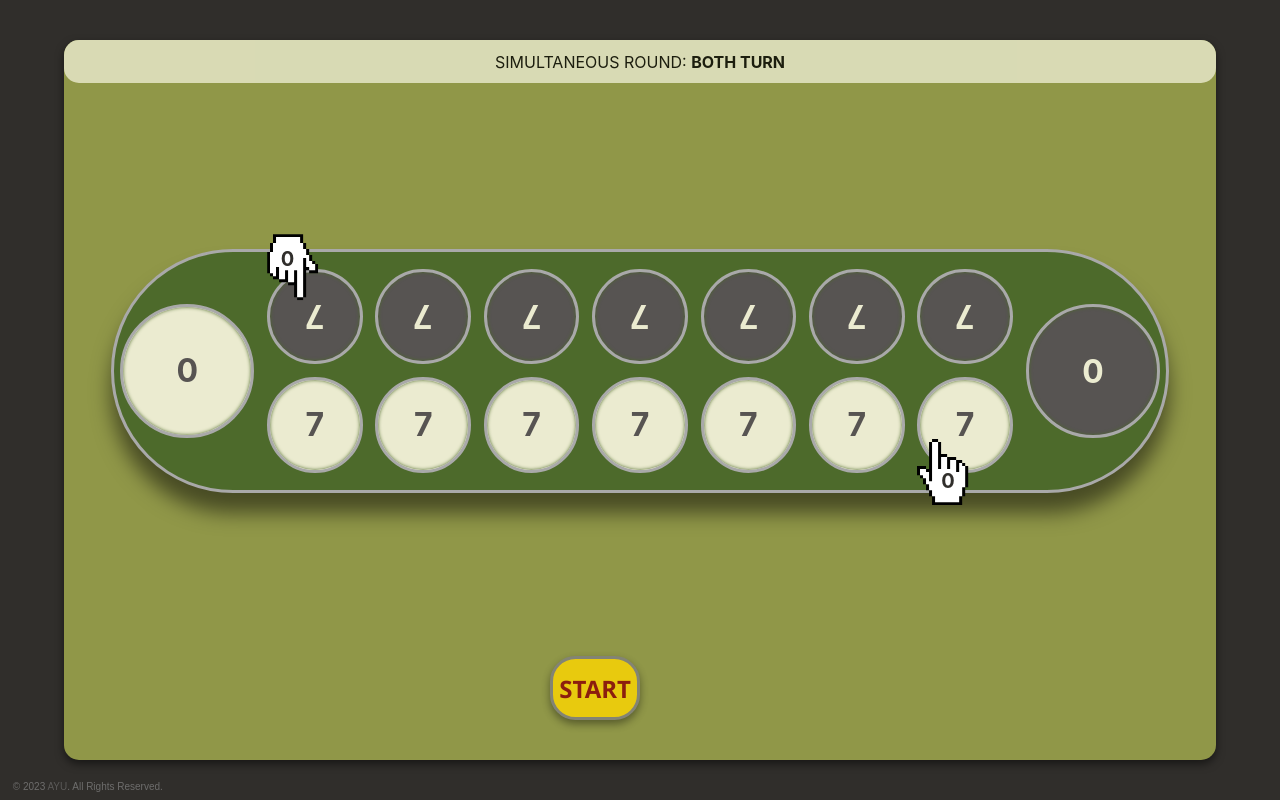
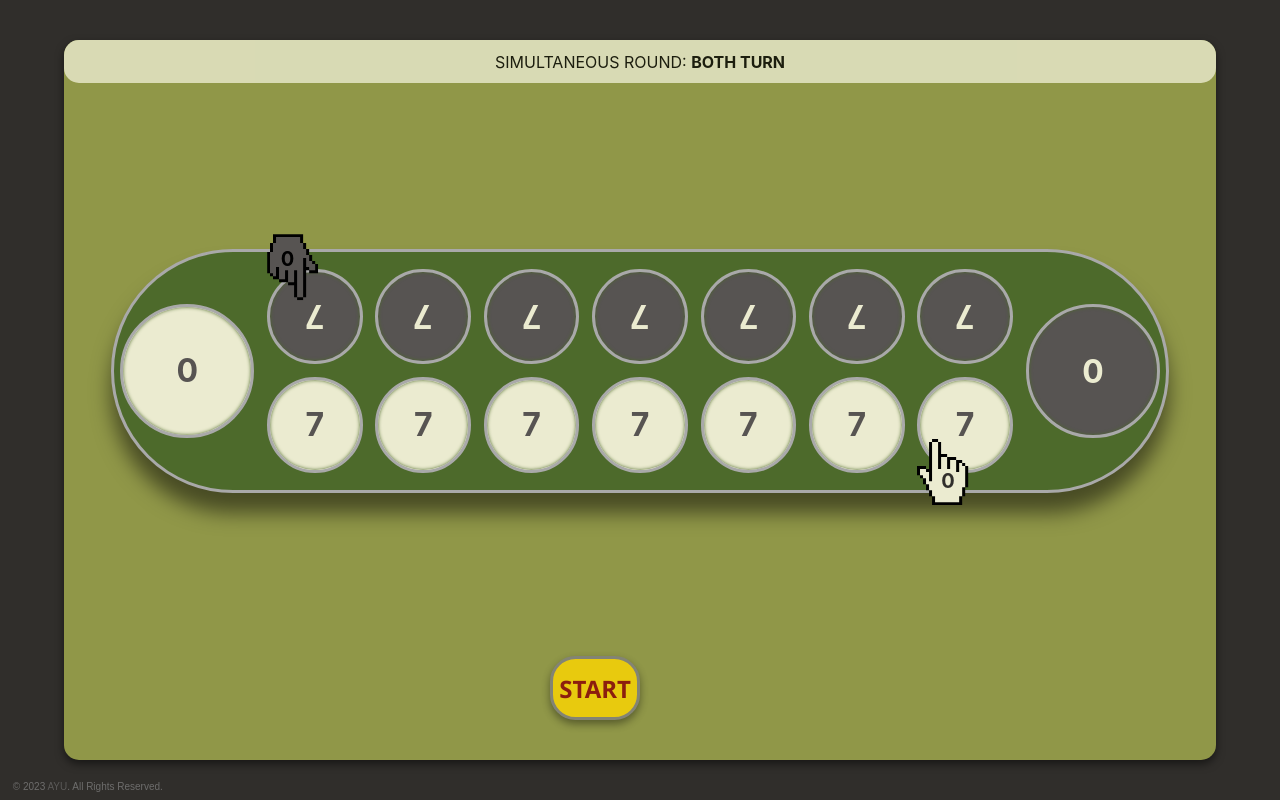
Before and after one commit to ubAI6689/congkak-react, a React (Create React App) app: page / in a window 1280 px wide. Built offline with nearby package versions, Linux system fonts and the light colour scheme.

Commit message:
Set handcursor color

```diff
--- a/src/components/CongkakBoard.js
+++ b/src/components/CongkakBoard.js
@@ -867,6 +867,7 @@ const CongkakBoard = () => {
               visible={cursorVisibilityUpper.visible}
               seedCount={currentSeedsInHandUpper} // Adjust based on Player 1's state
               isTopTurn={true} // Always true for Player 1
+              color={"#575452"}
             />
             <Cursor
               shake={shakeCursor}
@@ -876,6 +877,7 @@ const CongkakBoard = () => {
               visible={cursorVisibilityLower.visible}
               seedCount={currentSeedsInHandLower} // Adjust based on Player 2's state
               isTopTurn={false} // Always false for Player 2
+              color={"#EBEBD0"}
             />
           </div>
         </div>
--- a/src/components/Cursor.js
+++ b/src/components/Cursor.js
@@ -1,12 +1,12 @@
 import React from "react";
 import "./Cursor.css";
 
-const Cursor = ({ shake, triggerShake, top, left, visible, seedCount, isTopTurn }) => {
+const Cursor = ({ color, shake, triggerShake, top, left, visible, seedCount, isTopTurn }) => {
   const svgCursor = (
     // Inline SVG code for LOWER cursor
     <svg xmlns="http://www.w3.org/2000/svg" viewBox="0 0 340 440">
 	    <path d="M0 180H60V200H80V20h20V0h40V20h20v80h40v20h60v20h40v20h20v20h20V320H320v60H300v60H100V380H80V340H60V300H40V260H20V240H0V180"/>
-	    <path fill="#fff" d="M20 200H60V220H80v60h20V20h40V200h20V120h40v80h20V140h40v80h20V160h20V180h20V320H300v60H280v40H120V380H100V340H80V300H60V260H40V240H20V200"/>
+	    <path fill={color} d="M20 200H60V220H80v60h20V20h40V200h20V120h40v80h20V140h40v80h20V160h20V180h20V320H300v60H280v40H120V380H100V340H80V300H60V260H40V240H20V200"/>
     </svg>
   );
 
@@ -22,7 +22,7 @@ const Cursor = ({ shake, triggerShake, top, left, visible, seedCount, isTopTurn
     top: isTopTurn ? '60%' : '60%',
     left: '60%',
     transform: 'translate(-50%, -50%)',
-    color: '#302E2B',
+    color: isTopTurn? 'EBEBD0' : '#302E2B',
     fontSize: '2.5vh',
     fontWeight: 'bold'
   };
```
